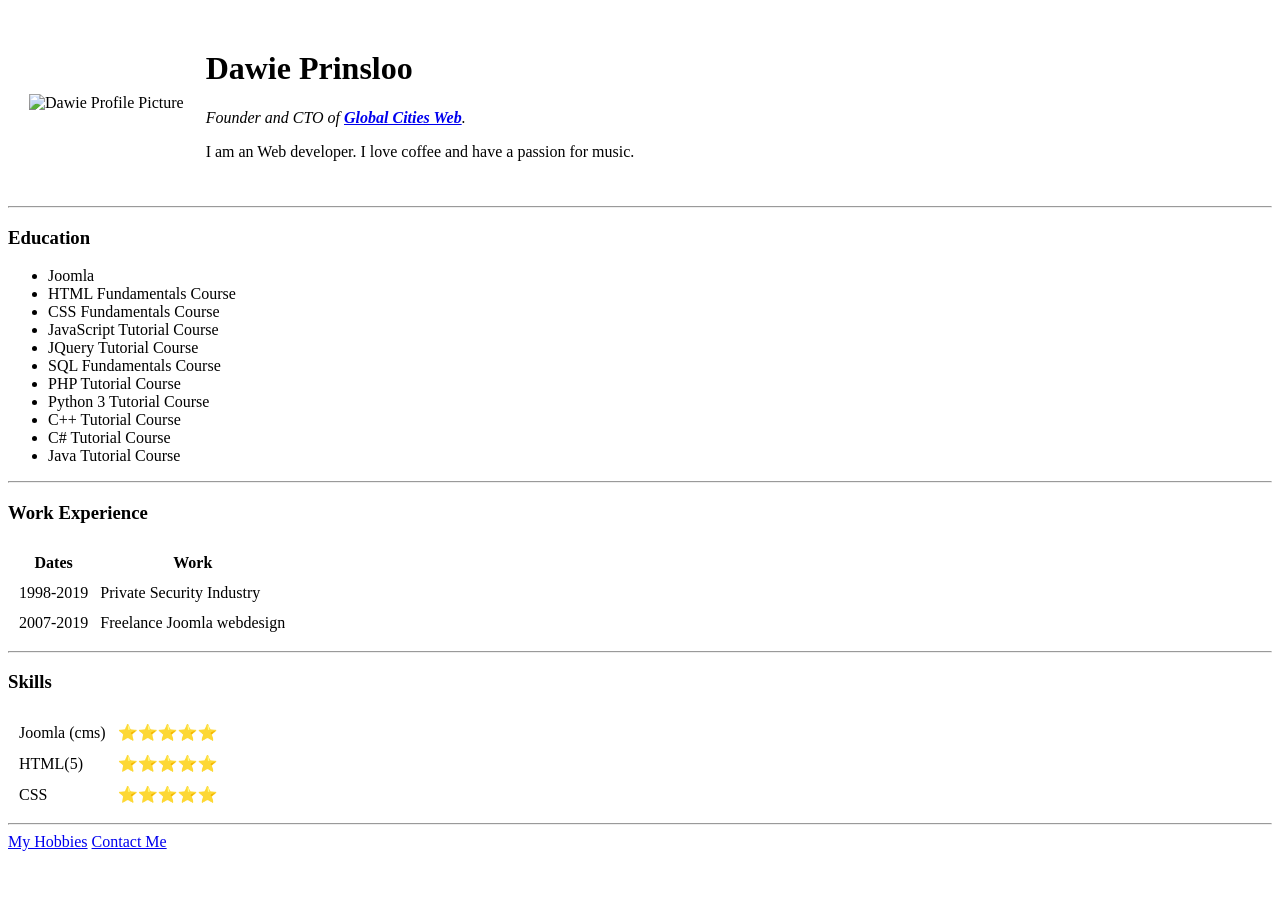
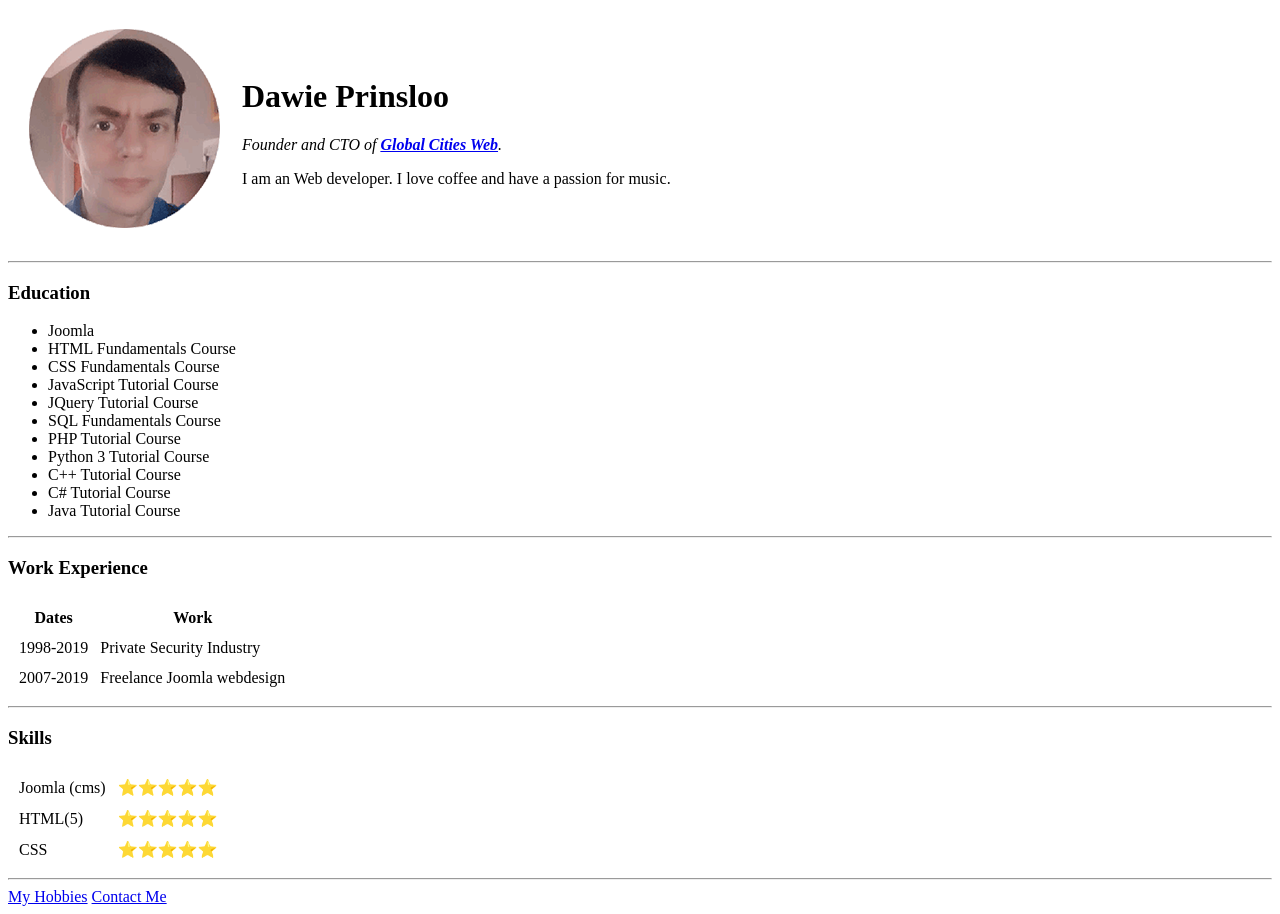
Before and after one commit to DawiePrinsloo/cv, a plain HTML site: page index.html in a window 1280 px wide. Before the commit the page ends 859 px from the top, so only its background shows below. Drawn offline with Linux system fonts and the light colour scheme.

Commit message:
Update index.html

```diff
--- a/index.html
+++ b/index.html
@@ -9,7 +9,7 @@
 <body>
   <table cellspacing='20'>
     <tr>
-      <td><img src="/DawiePrinsloo/cv/images/dawie.png" alt="Dawie Profile Picture"></td>
+      <td><img src="/cv/images/dawie.png" alt="Dawie Profile Picture"></td>
       <td>
         <h1>Dawie Prinsloo</h1>
         <p><em>Founder and CTO of <strong><a href="https://www.globalcitiesweb.com">Global Cities Web</a></strong>.</em></p>
```
